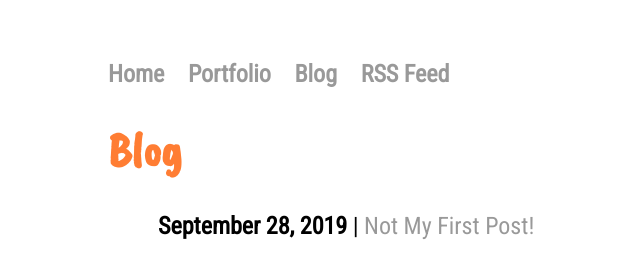
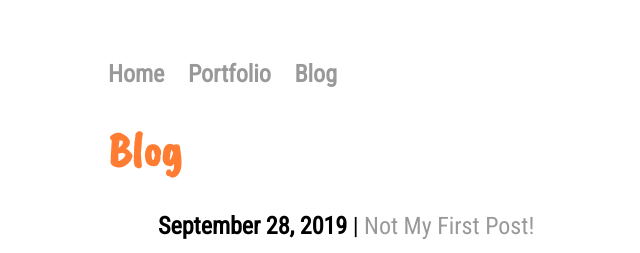
Before and after one commit to czolish/czolish.github.io, a Jekyll site: the page built from blog/index.html, in a window 1280 px wide. Shown: the top 253 px of the page, without its empty margins (84-724 px from the left). Built offline with Jekyll 4.4.1, drawn with Linux system fonts in a browser that asks for light colours; nearby versions of some CDN libraries; some web fonts are replaced; comment, search, counter and statistics services are not loaded.

Commit message:
Hiding rss feed link

```diff
--- a/_layouts/default.html
+++ b/_layouts/default.html
@@ -31,7 +31,7 @@
 		        	<!-- <li><a href="/about">About</a></li> -->
 	        		<li><a href="/portfolio">Portfolio</a></li>
 	        		<li><a href="/blog">Blog</a></li>
-				<li><a href="/blog/atom.xml">RSS Feed</a></li>
+				<!--<li><a href="/blog/atom.xml">RSS Feed</a></li>-->
 	    		</ul>
 			</nav>
 
```
